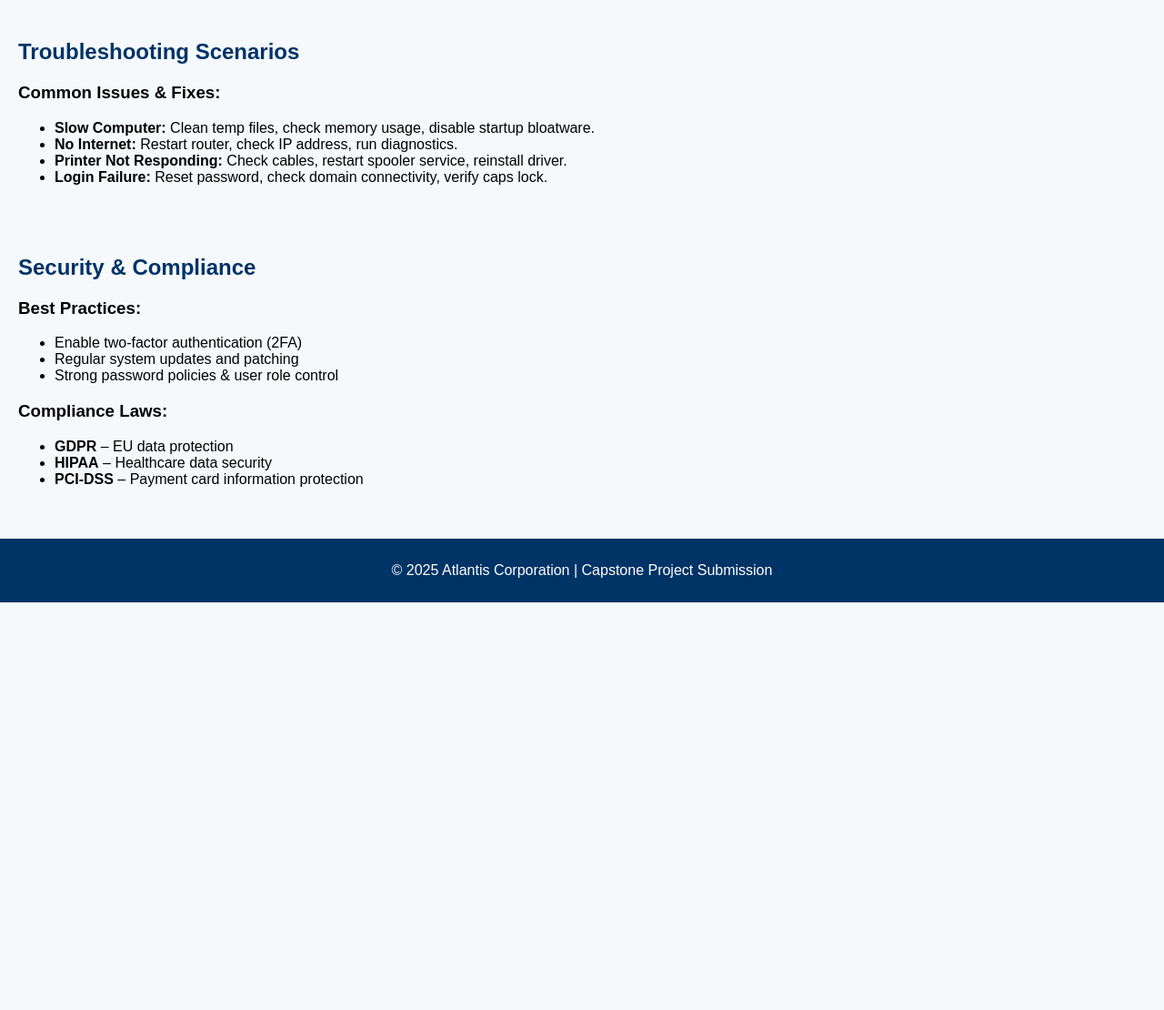
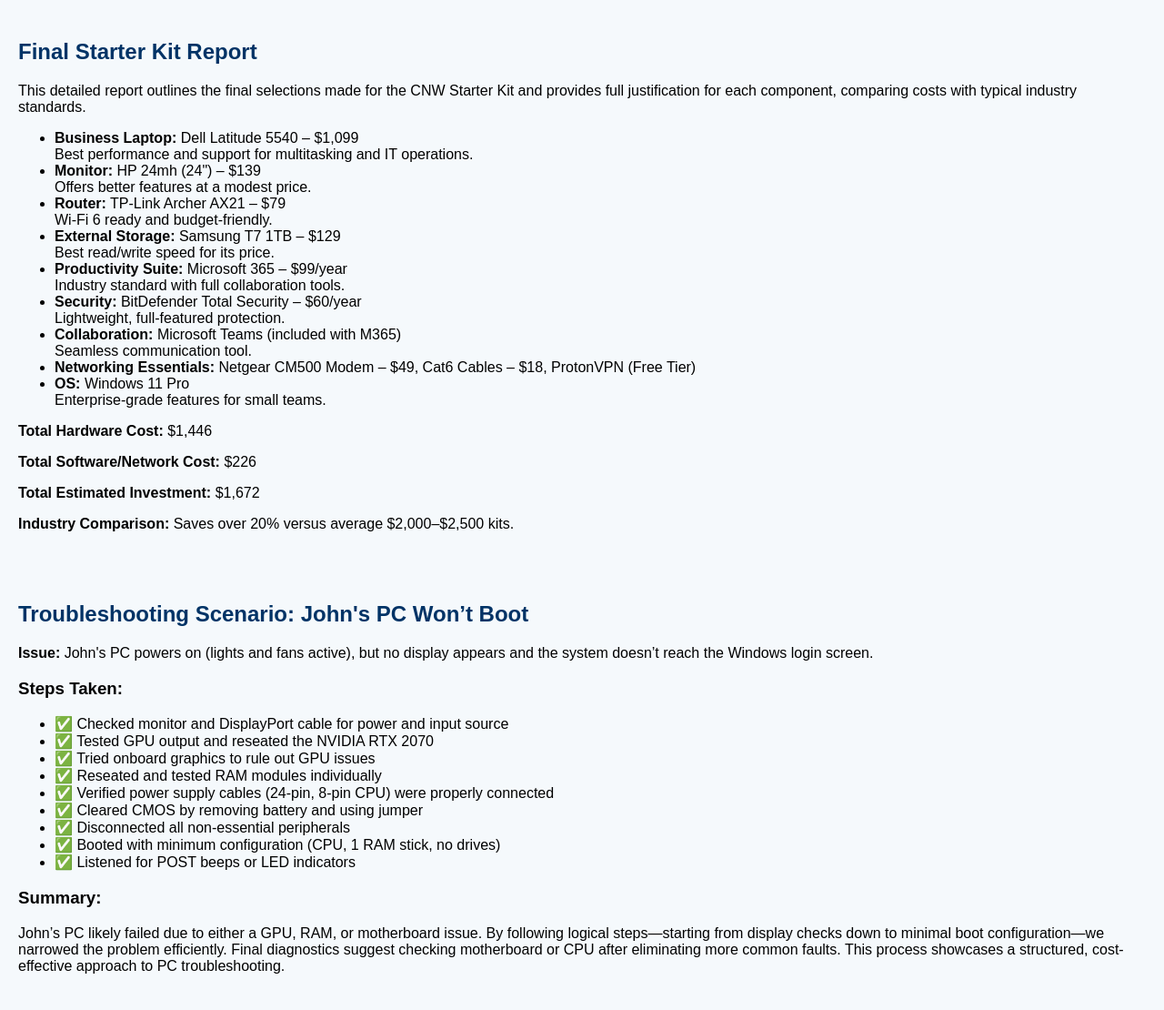
Before and after one commit to Krayachoti11/Creating-the-website-shell, a plain HTML site: page index.html in a window 1280 px wide. Shown: the part 1532-2642 px from the top of the page at 91% size. Before the commit the page ends 2194 px from the top, so only its background shows below. Drawn offline with Linux system fonts and the light colour scheme.

Commit message:
Update index.html

```diff
--- a/index.html
+++ b/index.html
@@ -175,17 +175,65 @@
     <li><strong>Windows 11 Pro</strong> – Chosen for compatibility with most business apps and security features like BitLocker and Group Policy</li>
   </ul>
 </section>
+<section id="report">
+  <h2>Final Starter Kit Report</h2>
+  <p>This detailed report outlines the final selections made for the CNW Starter Kit and provides full justification for each component, comparing costs with typical industry standards.</p>
 
-<section id="troubleshooting">
-  <h2>Troubleshooting Scenarios</h2>
-  <h3>Common Issues & Fixes:</h3>
   <ul>
-    <li><strong>Slow Computer:</strong> Clean temp files, check memory usage, disable startup bloatware.</li>
-    <li><strong>No Internet:</strong> Restart router, check IP address, run diagnostics.</li>
-    <li><strong>Printer Not Responding:</strong> Check cables, restart spooler service, reinstall driver.</li>
-    <li><strong>Login Failure:</strong> Reset password, check domain connectivity, verify caps lock.</li>
+    <li><strong>Business Laptop:</strong> Dell Latitude 5540 – $1,099<br>
+    Best performance and support for multitasking and IT operations.</li>
+
+    <li><strong>Monitor:</strong> HP 24mh (24") – $139<br>
+    Offers better features at a modest price.</li>
+
+    <li><strong>Router:</strong> TP-Link Archer AX21 – $79<br>
+    Wi-Fi 6 ready and budget-friendly.</li>
+
+    <li><strong>External Storage:</strong> Samsung T7 1TB – $129<br>
+    Best read/write speed for its price.</li>
+
+    <li><strong>Productivity Suite:</strong> Microsoft 365 – $99/year<br>
+    Industry standard with full collaboration tools.</li>
+
+    <li><strong>Security:</strong> BitDefender Total Security – $60/year<br>
+    Lightweight, full-featured protection.</li>
+
+    <li><strong>Collaboration:</strong> Microsoft Teams (included with M365)<br>
+    Seamless communication tool.</li>
+
+    <li><strong>Networking Essentials:</strong> Netgear CM500 Modem – $49, Cat6 Cables – $18, ProtonVPN (Free Tier)</li>
+
+    <li><strong>OS:</strong> Windows 11 Pro<br>
+    Enterprise-grade features for small teams.</li>
   </ul>
+
+  <p><strong>Total Hardware Cost:</strong> $1,446</p>
+  <p><strong>Total Software/Network Cost:</strong> $226</p>
+  <p><strong>Total Estimated Investment:</strong> $1,672</p>
+  <p><strong>Industry Comparison:</strong> Saves over 20% versus average $2,000–$2,500 kits.</p>
 </section>
+
+<section id="johnspc">
+  <h2>Troubleshooting Scenario: John's PC Won’t Boot</h2>
+  <p><strong>Issue:</strong> John's PC powers on (lights and fans active), but no display appears and the system doesn’t reach the Windows login screen.</p>
+
+  <h3>Steps Taken:</h3>
+  <ul>
+    <li>✅ Checked monitor and DisplayPort cable for power and input source</li>
+    <li>✅ Tested GPU output and reseated the NVIDIA RTX 2070</li>
+    <li>✅ Tried onboard graphics to rule out GPU issues</li>
+    <li>✅ Reseated and tested RAM modules individually</li>
+    <li>✅ Verified power supply cables (24-pin, 8-pin CPU) were properly connected</li>
+    <li>✅ Cleared CMOS by removing battery and using jumper</li>
+    <li>✅ Disconnected all non-essential peripherals</li>
+    <li>✅ Booted with minimum configuration (CPU, 1 RAM stick, no drives)</li>
+    <li>✅ Listened for POST beeps or LED indicators</li>
+  </ul>
+
+  <h3>Summary:</h3>
+  <p>John’s PC likely failed due to either a GPU, RAM, or motherboard issue. By following logical steps—starting from display checks down to minimal boot configuration—we narrowed the problem efficiently. Final diagnostics suggest checking motherboard or CPU after eliminating more common faults. This process showcases a structured, cost-effective approach to PC troubleshooting.</p>
+</section>
+
 
 <section id="security">
   <h2>Security & Compliance</h2>
```
